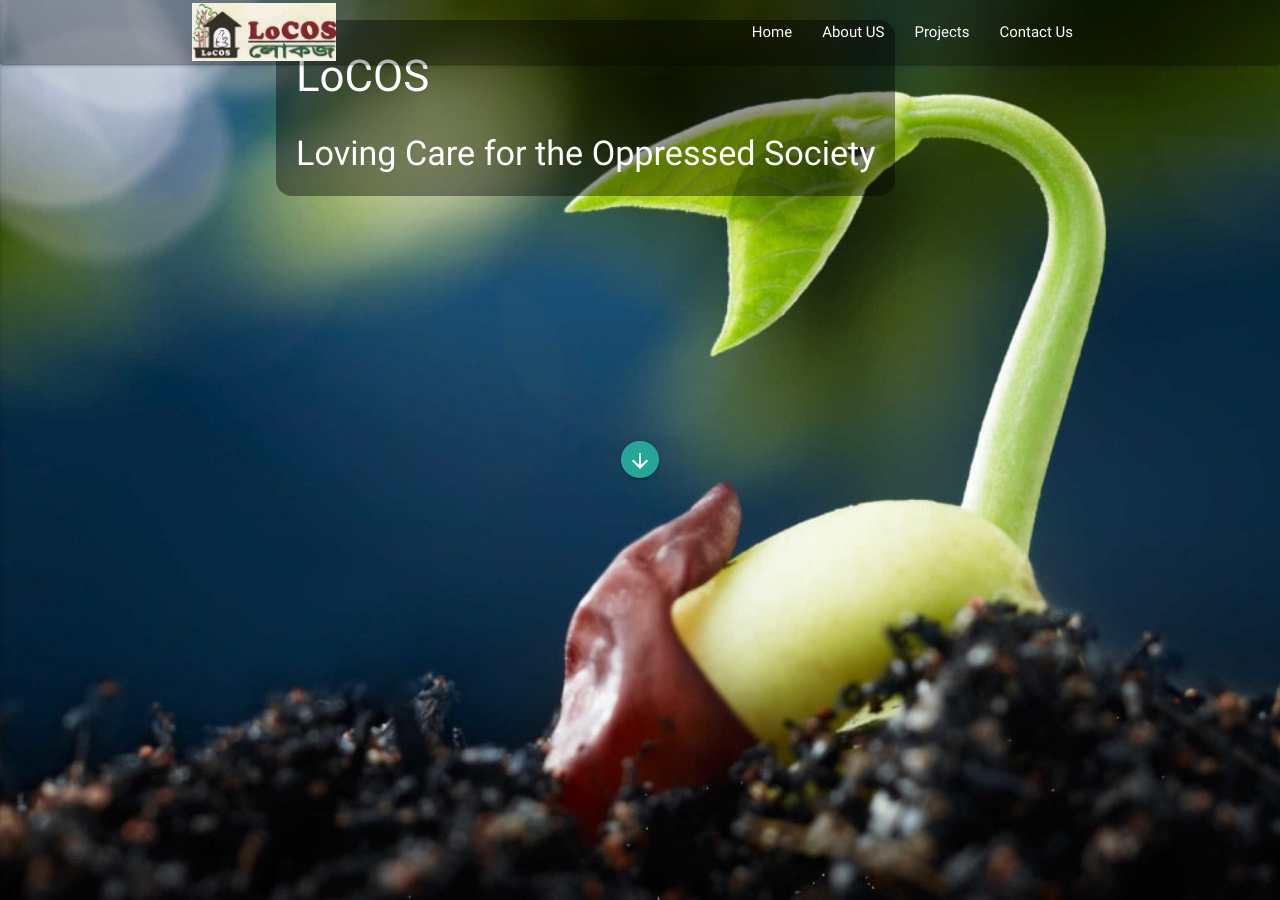
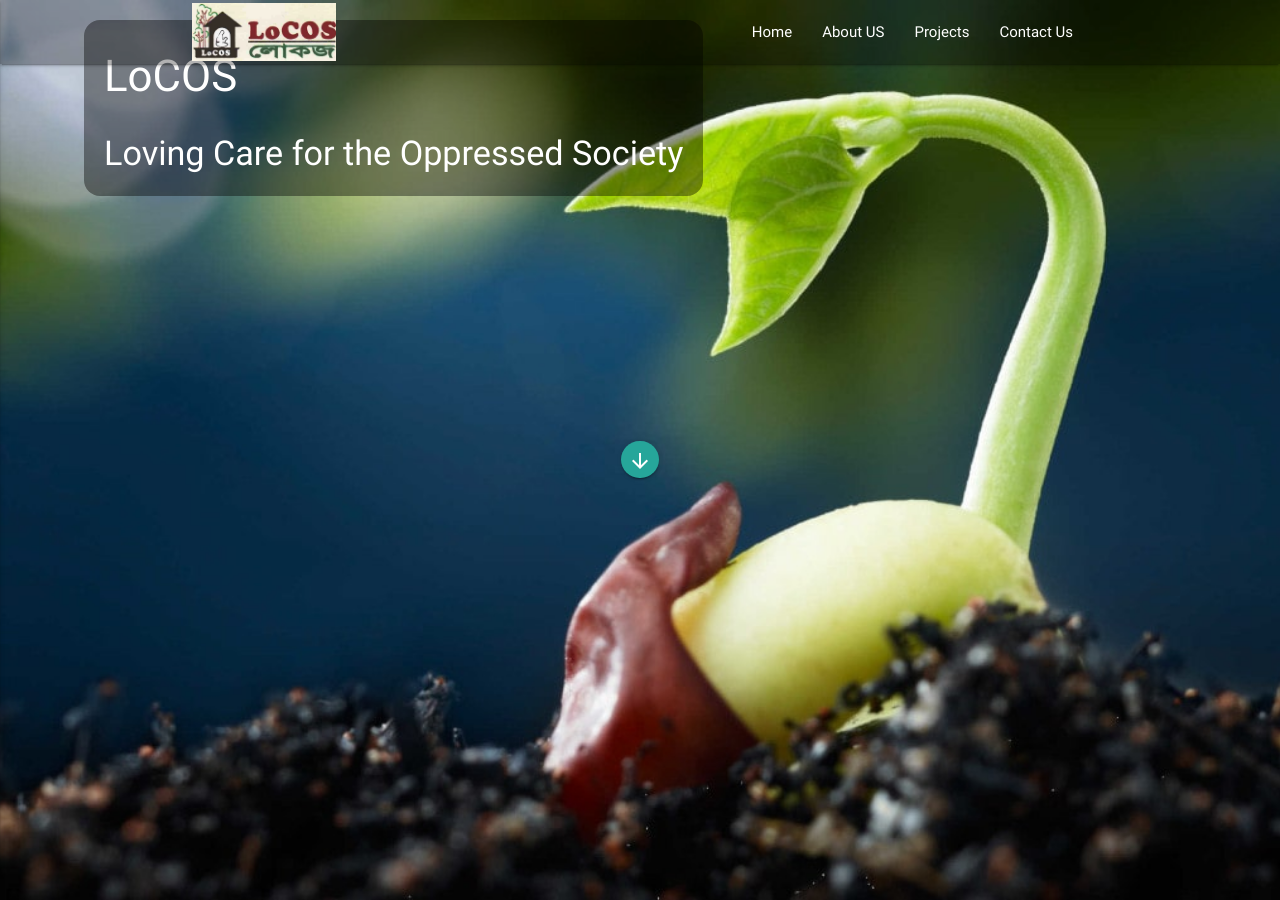
Before and after one commit to locosbd/locosbd.github.io, a Jekyll site: the page built from index.md, in a window 1280 px wide and 900 px high. Built offline with Jekyll 4.4.1, drawn with Linux system fonts in a browser that asks for light colours.

```diff
--- a/_layouts/home.html
+++ b/_layouts/home.html
@@ -52,6 +52,7 @@
       <!--   Icon Section   -->
       <div class="row">
         <h1>Who we are</h1>
+
         <p>LoCOS-Loving Care for the Oppressed Society, founded in 1998 by some concerned, dedicated and humanitarian social workers, development practitioners and benevolent local youths, has been working and contributing for a comprehensive and sustainable development for the underprivileged, marginalized and disaster-hit people of the Southwest Region of Bangladesh. This organization focuses and emphasizes on the activities that are conducive to reducing poverty; ensuring food security, health and education; building self-confidence of the community’s occupationally marginalized rural poor people by arranging technical support for income generating activities; establishing equal rights for men and women; raising issue based awareness; and guaranteeing sustainable agriculture through biodiversity conservation involving local community in the shape of non-profit, non-government and voluntary approach.</p>
       </div>
 
--- a/_sass/main.scss
+++ b/_sass/main.scss
@@ -67,12 +67,14 @@
 }
 
 #sec1 {
-    top: 20%;
+    padding-top: 12%;
     display: flex;
     flex-direction: column;
     padding: 20px;
-    left: 5%;
+    //left: 5%;
     position: relative;
+    width: max-content !important;
+    margin-left: 5%;
 }
 
 #headerText{
```
